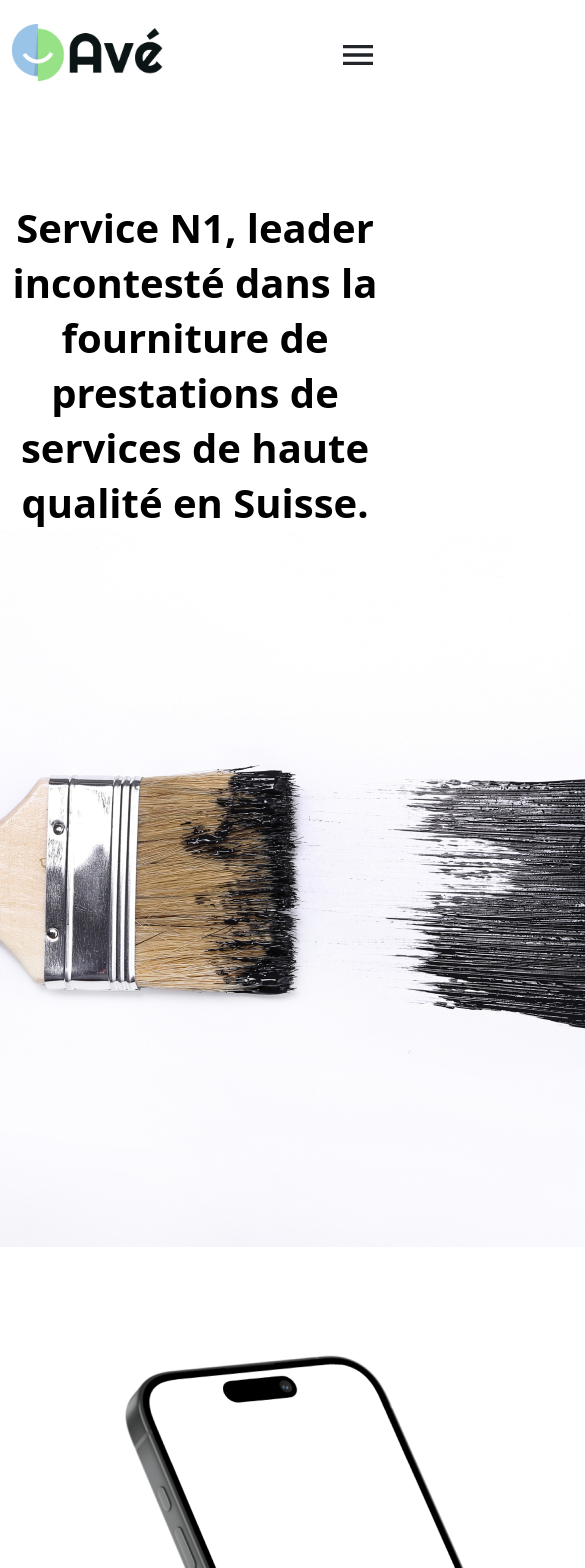
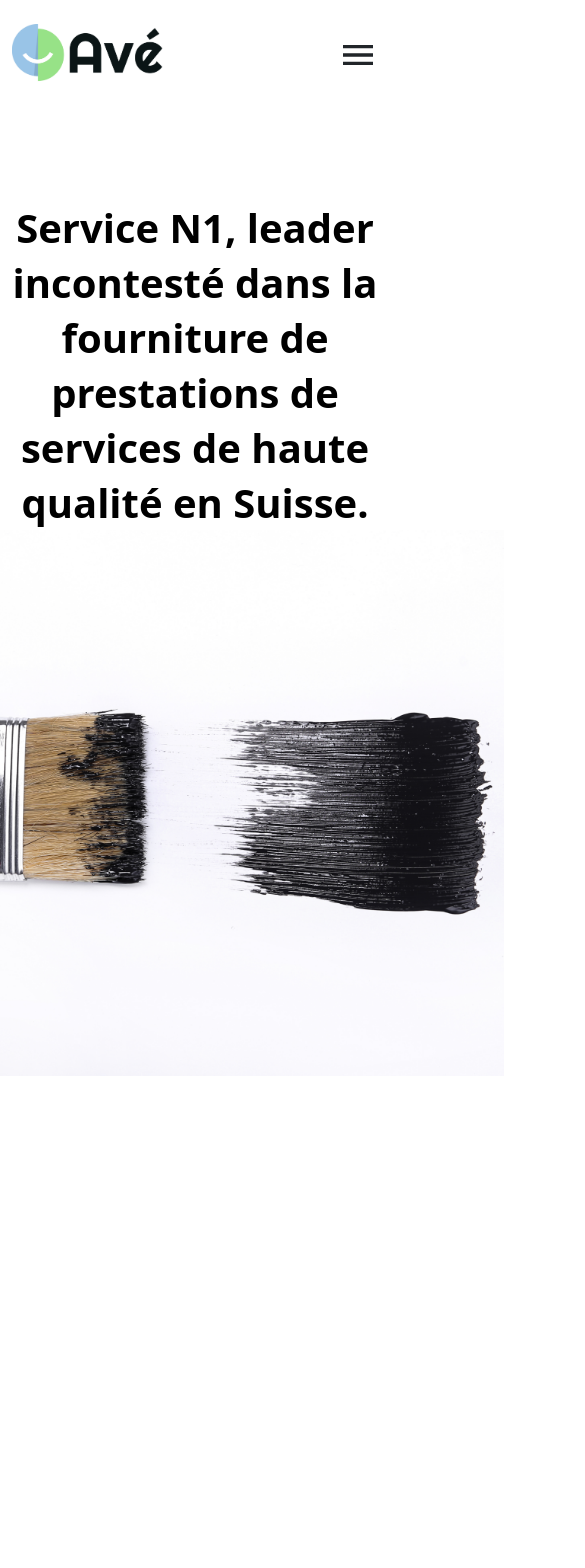
Before and after one commit to Abdrahim19/Av-, a React (Vite) app: page / in a window 390 px wide. Shown: the top 1568 px of the page, 585 px wide, since content can reach past the window. After the commit the page ends 1076 px from the top, so only its background shows below. Built offline with nearby package versions, Linux system fonts and the light colour scheme.

Commit message:
fix_responsiv

```diff
--- a/src/App.tsx
+++ b/src/App.tsx
@@ -11,8 +11,6 @@ function App() {
     <main className='W-full over-flow-hiiden'>
       <Navbar />
       <Hero />
-      <Heilighta_App />
-      <Requests />
     </main>
   )
 }
--- a/src/components/Header/Mobilemenu.tsx
+++ b/src/components/Header/Mobilemenu.tsx
@@ -4,7 +4,7 @@ const Mobilemenu = ({Isblock}:{Isblock:boolean}) => {
   return Isblock ? (
 
     <div className="mobil_menu" style={{padding:'1rem', borderRadius:'1rem' , backgroundColor:'white'}}>
-    <ul className="bg-light shadow-3 py-2 px-3">
+    <ul className="bg-light d-flex flex-column shadow-3 py-2 px-3">
       {navlinks.map((ele) => (
         <li className="btn btn-link btn-block m-0 p-2 text-start text-dark">{ele.name}</li>
       ))}
--- a/src/index.css
+++ b/src/index.css
@@ -24,3 +24,9 @@ body {
   line-height: normal;
   max-width: 70rem;
   }
+
+  .hero_img {
+    max-width: 36.5rem;
+    max-height: 59.3125rem;
+    margin-left: -5rem;
+    }
--- a/src/pages/Home/styles.css
+++ b/src/pages/Home/styles.css
@@ -11,10 +11,10 @@ max-width: 50rem;
 }
 
 .hero_img {
-width: calc(100vw + 64px);
-max-height: 40rem;
-margin-left: -5rem;
-}
+    max-width: 36.5rem;
+    max-height: 59.3125rem;
+    margin-left: -5rem;
+    }
 
 /* Heilighta_App */
 .pargraf {
```
